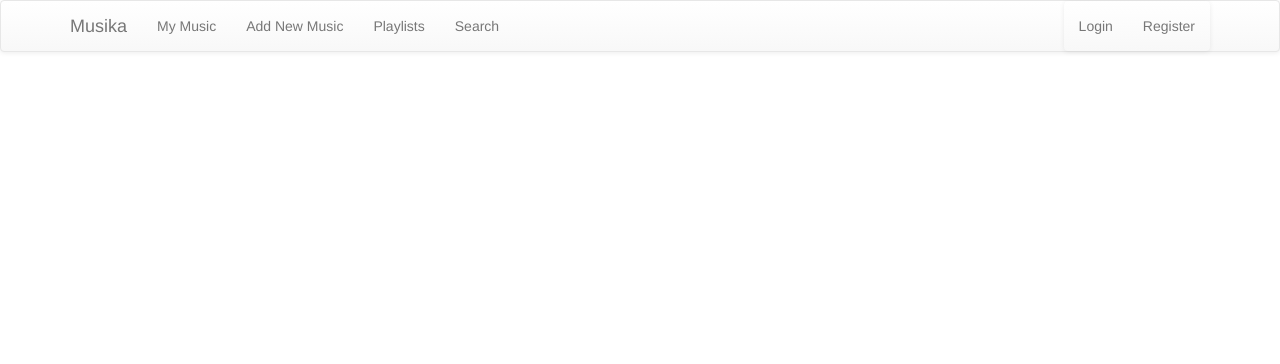
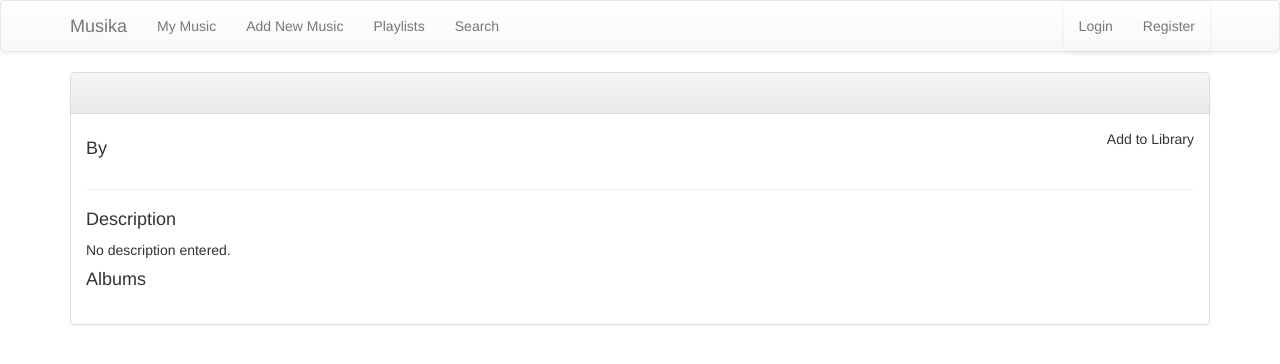
Before and after one commit to Senney/musika, a PHP site: page /album.php in a window 1280 px wide. Shown: the top 364 px of the page. Run offline with PHP 8.4, Linux system fonts and the light colour scheme; data that the repository does not hold is empty.

Commit message:
Updates to song and album viewers

```diff
--- a/album.php
+++ b/album.php
@@ -15,5 +15,57 @@ require_once "./common/common.php";
 		<?php
 		require_once "./common/navbar.php";
 		?>
+		<div class = "container">
+			<div class = "row">
+				<div class="col-md-12">
+					<div class="panel panel-default">
+						<div class="panel-heading">
+							<h3><?php echo $song_data["title"]; ?></h3>
+						</div>
+						<div class="panel-body">
+							<div class="row">
+								<div class="col-md-6">
+									<h4>By <a href="artist.php?id=<?=$artist_data["artistId"];?>"><?=$artist_data["name"];?></a></h4>
+								</div>
+								<div class="col-md-6">
+									<p class="text-right">
+										Add to Library
+									</p>
+								</div>
+							</div>
+							<div class="row">
+								<div class="col-md-12">
+									<hr />
+									<h4>Description</h4>
+									<p><?php
+									if (empty($song_data["description"])) {
+									?>
+										No description entered.
+									<?php
+									} else {
+										echo $song_data["description"];
+									}
+									?></p>
+									<h4>Albums</h4>
+									<ul class="list-group">
+									<?php
+									foreach ($album_data as $album) {
+									?>
+										<li class="list-group-item">
+											<a href="album.php?id=<?=$album["albumId"];?>">
+												<?=$album["name"];?>
+											</a>
+										</li>
+									<?php
+									}
+									?>
+									</ul>
+								</div>
+							</div>
+						</div>
+					</div>
+				</div>
+			</div>
+		</div>
 	</body>
 </html>
```
Also changed, not shown: song.php (+13 -9 lines).
